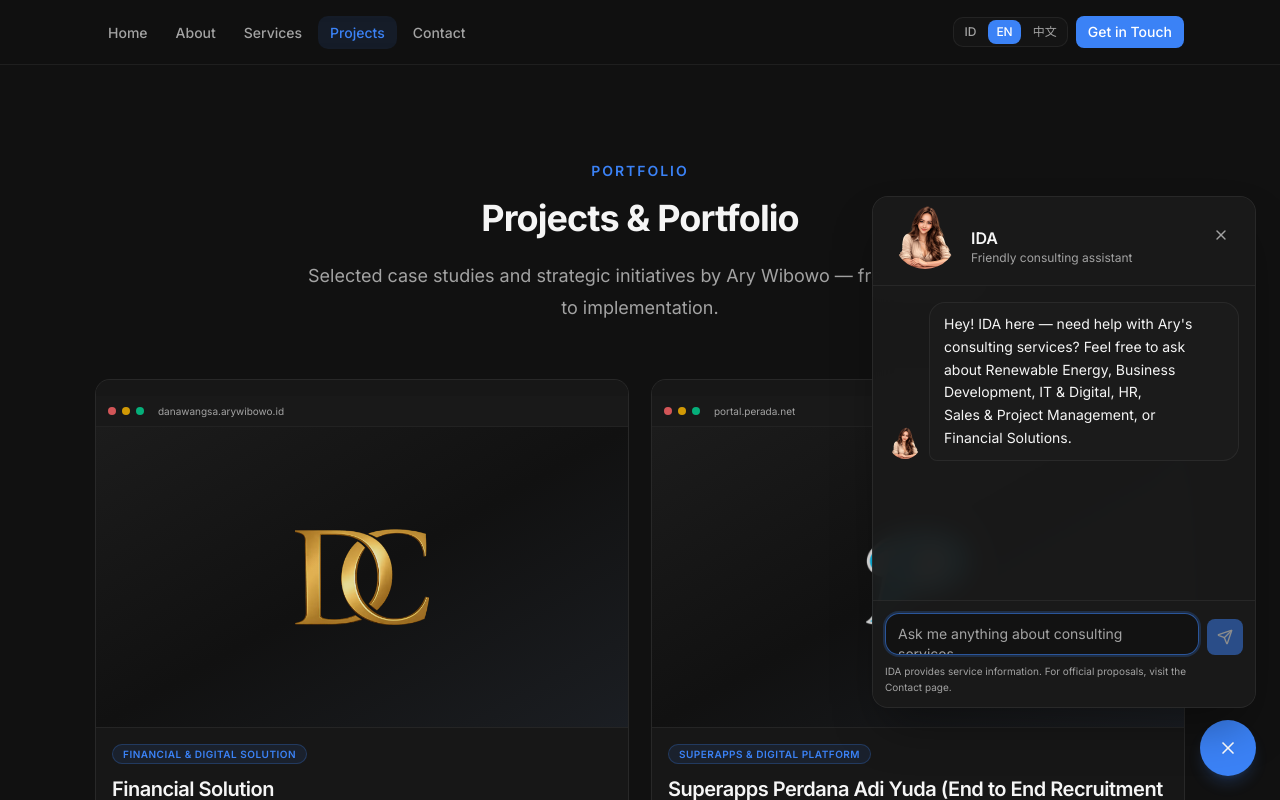
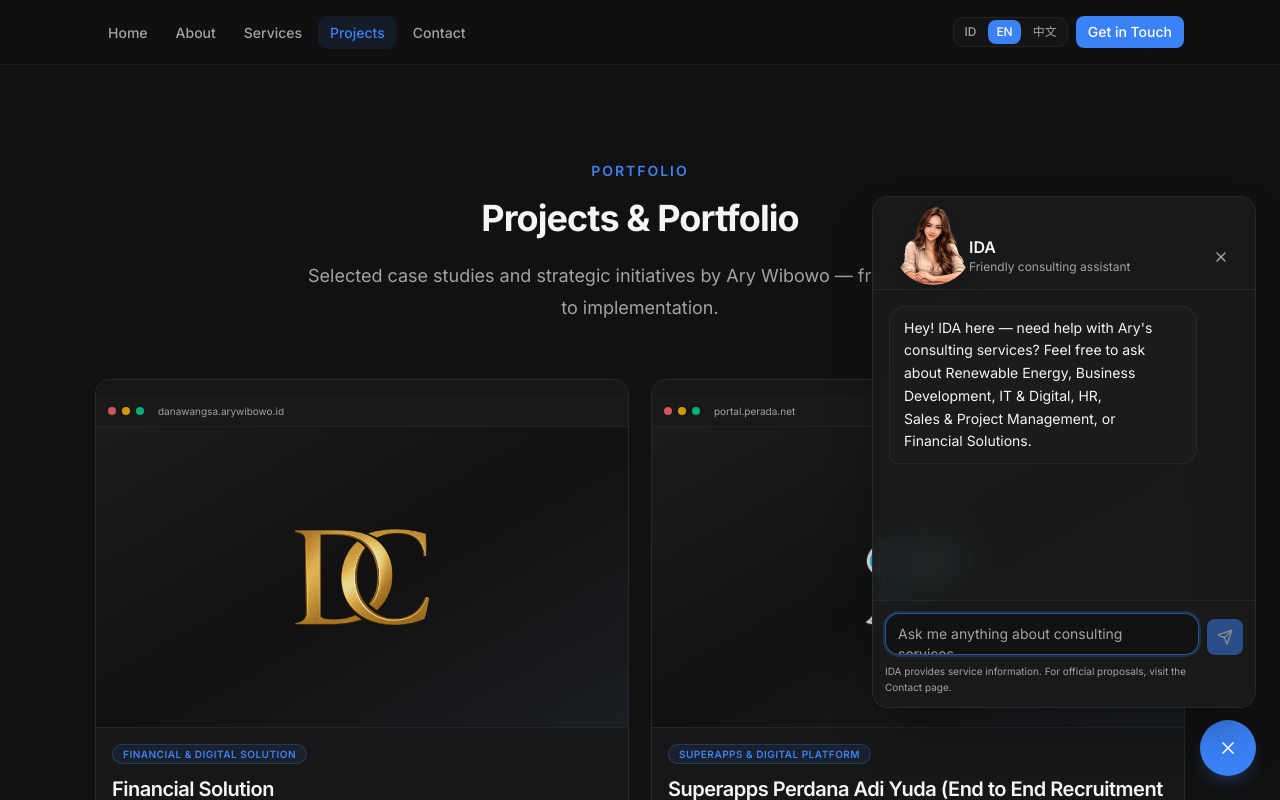
Before and after one commit to ImHeroesKiller/arywibowo-portfolio, a Next.js app: page /en/projects in a window 1280 px wide. Both pictures are taken after a click on the button "Open IDA chat". Shown: the top 800 px of the page. Built offline with nearby package versions, Linux system fonts and the light colour scheme.

Commit message:
Promote oversized IDA header avatar and simplify chat bubbles
Add xxl avatar variant for a prominent floating header portrait and
remove per-message avatars from assistant bubbles and the typing state.

```diff
--- a/components/chat-message.tsx
+++ b/components/chat-message.tsx
@@ -4,14 +4,11 @@ import type { ReactNode } from "react";
 import ReactMarkdown from "react-markdown";
 import remarkGfm from "remark-gfm";
 
-import { IdaAvatar } from "@/components/ida-avatar";
 import { cn } from "@/lib/utils";
 
 type ChatMessageProps = {
   content: string;
   role: "user" | "assistant";
-  showAvatar?: boolean;
-  avatarAlt?: string;
 };
 
 const assistantMarkdownClass =
@@ -72,21 +69,17 @@ const markdownComponents = {
   ),
 };
 
-export function ChatMessage({
-  content,
-  role,
-  showAvatar = true,
-  avatarAlt = "IDA Assistant",
-}: ChatMessageProps) {
+export function ChatMessage({ content, role }: ChatMessageProps) {
   const isUser = role === "user";
 
-  const bubble = (
+  return (
+    <div className={cn("flex", isUser ? "justify-end" : "justify-start")}>
       <div
         className={cn(
-        "min-w-0 rounded-2xl px-3.5 py-2.5 text-sm leading-relaxed",
+          "max-w-[88%] min-w-0 rounded-2xl px-3.5 py-2.5 text-sm leading-relaxed",
           isUser
-          ? "max-w-[88%] rounded-br-md bg-primary text-primary-foreground"
-          : "max-w-full rounded-bl-md border border-border/60 bg-muted/50 text-foreground"
+            ? "rounded-br-md bg-primary text-primary-foreground"
+            : "rounded-bl-md border border-border/60 bg-muted/50 text-foreground"
         )}
       >
         {isUser ? (
@@ -102,20 +95,6 @@ export function ChatMessage({
           </div>
         )}
       </div>
-  );
-
-  if (isUser) {
-    return <div className="flex justify-end">{bubble}</div>;
-  }
-
-  return (
-    <div className="flex items-end gap-2">
-      {showAvatar ? (
-        <IdaAvatar alt={avatarAlt} size="sm" className="mb-0.5 shrink-0" />
-      ) : (
-        <span className="mb-0.5 size-8 shrink-0" aria-hidden />
-      )}
-      <div className="min-w-0 max-w-[calc(100%-2.5rem)] flex-1">{bubble}</div>
     </div>
   );
 }
--- a/components/ida-avatar.tsx
+++ b/components/ida-avatar.tsx
@@ -6,6 +6,7 @@ const sizeStyles = {
   lg: { className: "size-12", dimension: 48 },
   xl: { className: "size-14", dimension: 56 },
   header: { className: "size-16", dimension: 64 },
+  xxl: { className: "size-20", dimension: 80 },
 } as const;
 
 type IdaAvatarProps = {
--- a/components/ida-chatbot.tsx
+++ b/components/ida-chatbot.tsx
@@ -129,13 +129,14 @@ export function IdaChatbot() {
             "animate-in fade-in slide-in-from-bottom-3 zoom-in-95 duration-300"
           )}
         >
-          <header className="relative flex items-start justify-between gap-3 border-b border-border/60 bg-card/80 px-4 pb-4 pt-5 sm:px-5 sm:pb-4 sm:pt-6">
-            <div className="min-w-0 flex-1">
-              <div className="flex items-end gap-3 sm:gap-3.5">
-                <div className="relative z-10 -mt-3 shrink-0 sm:-mt-4">
-                  <IdaAvatar alt={t("title")} size="header" />
-                </div>
-                <div className="min-w-0 pb-0.5">
+          <div className="relative shrink-0 border-b border-border/60 bg-card/80 pt-8 sm:pt-10">
+            <IdaAvatar
+              alt={t("title")}
+              size="xxl"
+              className="absolute left-4 z-20 -mt-6 shrink-0 drop-shadow-md sm:left-5 sm:-mt-8"
+            />
+            <header className="flex items-center justify-between gap-3 px-4 pb-3 pl-[5.25rem] sm:px-5 sm:pl-24">
+              <div className="min-w-0">
                 <p className="font-semibold leading-tight text-foreground">
                   {t("name")}
                 </p>
@@ -143,17 +144,16 @@ export function IdaChatbot() {
                   {t("subtitle")}
                 </p>
               </div>
-              </div>
-            </div>
               <button
                 type="button"
                 onClick={() => setOpen(false)}
-              className="rounded-md p-1.5 text-muted-foreground transition-colors hover:bg-muted hover:text-foreground"
+                className="shrink-0 rounded-md p-1.5 text-muted-foreground transition-colors hover:bg-muted hover:text-foreground"
                 aria-label={t("close")}
               >
                 <X className="size-4" />
               </button>
             </header>
+          </div>
 
           <div className="flex-1 space-y-3 overflow-y-auto px-4 py-4">
             {messages.map((message) => (
@@ -161,17 +161,11 @@ export function IdaChatbot() {
                 key={message.id}
                 role={message.role}
                 content={message.content}
-                avatarAlt={t("title")}
               />
             ))}
 
             {loading && (
-              <div className="flex items-end gap-2">
-                <IdaAvatar
-                  alt={t("title")}
-                  size="sm"
-                  className="mb-0.5 shrink-0"
-                />
+              <div className="flex justify-start">
                 <div className="rounded-2xl rounded-bl-md border border-border/60 bg-muted/50 px-3.5 py-2">
                   <TypingIndicator />
                 </div>
```
Lines whose indentation alone changed are shown as unchanged.
